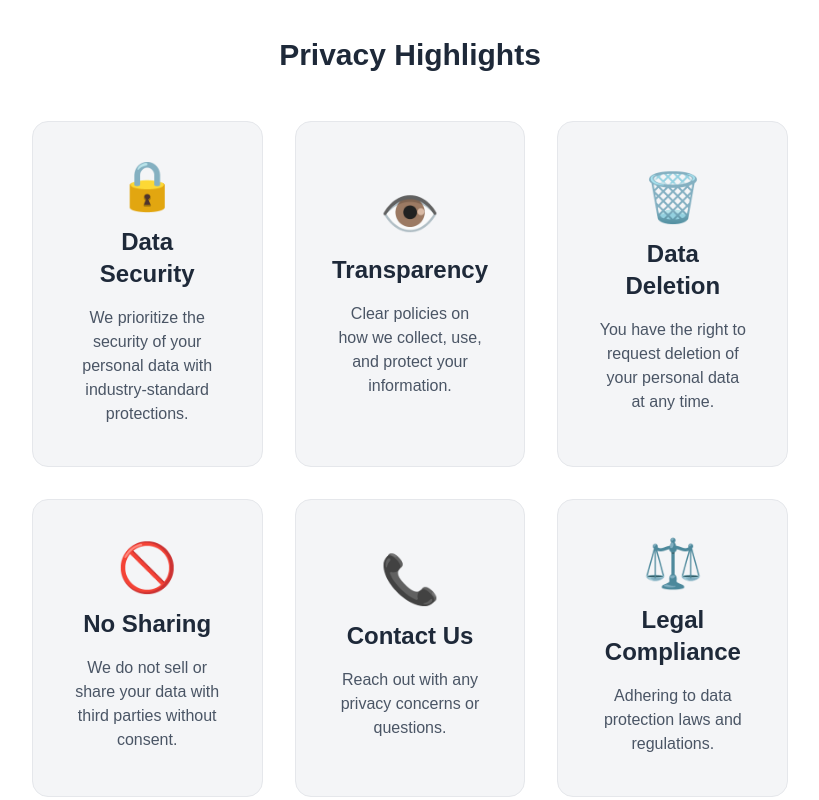
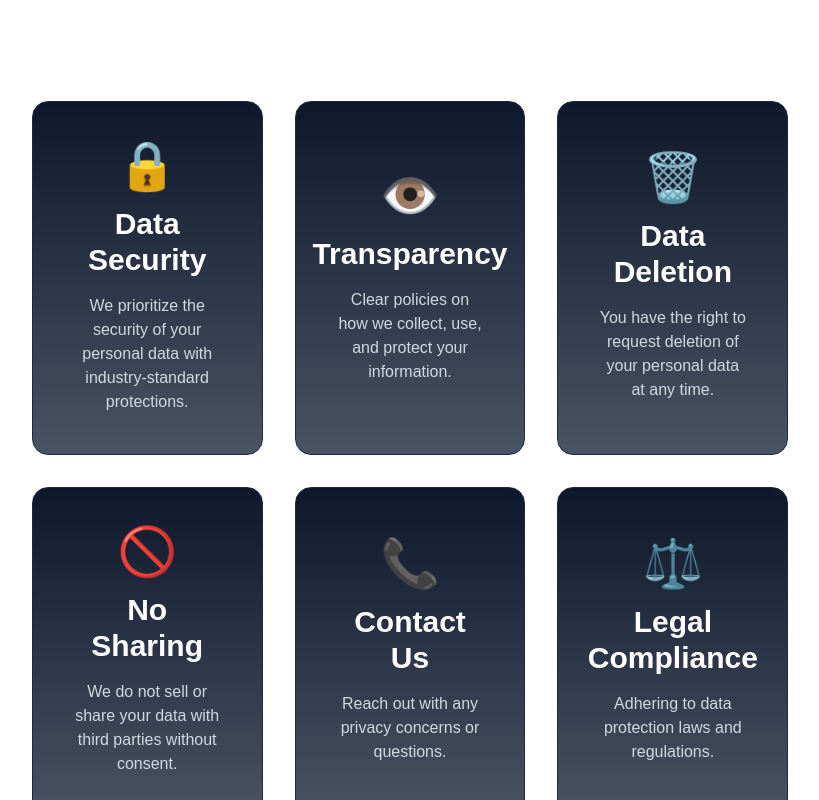
Before and after one commit to aboudeir-jojma/FlatPattern-site, a Next.js app: page /privacy in a window 1280 px wide. Shown: the part 320-1120 px from the top of the page, without its empty margins (230-1049 px from the left). Built offline with nearby package versions, Linux system fonts and the light colour scheme.

Commit message:
div COLOR

```diff
--- a/app/privacy/page.tsx
+++ b/app/privacy/page.tsx
@@ -2,46 +2,50 @@ export default function PrivacyPage() {
   return (
     <div className="min-h-screen bg-[#f9fafb] text-gray-800 py-20 px-6">
       <div className="w-4/5 mx-auto">
-        <h1 className="text-5xl font-bold mb-6 text-center text-orange-500">Privacy Policy</h1>
-        <p className="text-sm text-gray-600 mb-12 text-center">Last updated: October 21, 2025</p>
+
 
         {/* Privacy Highlights Section */}
         <section className="w-full bg-white py-16 mb-16 rounded-3xl shadow-md">
-          <div className="w-4/5 mx-auto px-4">
-            <h2 className="text-3xl font-bold text-center mb-12 text-gray-800">Privacy Highlights</h2>
-            <div className="grid grid-cols-1 sm:grid-cols-2 lg:grid-cols-3 gap-8">
-              <div className="bg-[#f4f5f7] border border-gray-200 rounded-2xl p-10 text-center flex flex-col items-center justify-center gap-4 min-h-[260px]">
+<h1 className="text-5xl font-bold mb-6 text-center text-orange-500">Privacy Policy</h1>
+        <p className="text-sm text-gray-600 mb-12 text-center">Last updated: October 21, 2025</p>
+ <section className="w-full bg-white py-16">
+      <div className="w-4/5 mx-auto px-4 grid grid-cols-1 sm:grid-cols-2 lg:grid-cols-3 gap-8">
+        <div className="bg-gradient-to-b from-slate-900 to-slate-800/80 border border-slate-800 rounded-2xl p-10 text-center text-slate-200 flex flex-col items-center justify-center gap-4 min-h-[280px]">
           <div className="text-5xl">🔒</div>
-                <h3 className="text-2xl font-semibold text-gray-800">Data Security</h3>
-                <p className="max-w-[40ch] text-gray-600">We prioritize the security of your personal data with industry-standard protections.</p>
+          <h3 className="text-2xl md:text-3xl font-semibold text-white">Data Security</h3>
+          <p className="max-w-[36ch] opacity-90">We prioritize the security of your personal data with industry-standard protections.</p>
         </div>
-              <div className="bg-[#f4f5f7] border border-gray-200 rounded-2xl p-10 text-center flex flex-col items-center justify-center gap-4 min-h-[260px]">
+        <div className="bg-gradient-to-b from-slate-900 to-slate-800/80 border border-slate-800 rounded-2xl p-10 text-center text-slate-200 flex flex-col items-center justify-center gap-4 min-h-[280px]">
           <div className="text-5xl">👁️</div>
-                <h3 className="text-2xl font-semibold text-gray-800">Transparency</h3>
-                <p className="max-w-[40ch] text-gray-600">Clear policies on how we collect, use, and protect your information.</p>
+          <h3 className="text-2xl md:text-3xl font-semibold text-white">Transparency</h3>
+          <p className="max-w-[38ch] opacity-90">Clear policies on how we collect, use, and protect your information.</p>
         </div>
-              <div className="bg-[#f4f5f7] border border-gray-200 rounded-2xl p-10 text-center flex flex-col items-center justify-center gap-4 min-h-[260px]">
+        <div className="bg-gradient-to-b from-slate-900 to-slate-800/80 border border-slate-800 rounded-2xl p-10 text-center text-slate-200 flex flex-col items-center justify-center gap-4 min-h-[280px]">
           <div className="text-5xl">🗑️</div>
-                <h3 className="text-2xl font-semibold text-gray-800">Data Deletion</h3>
-                <p className="max-w-[40ch] text-gray-600">You have the right to request deletion of your personal data at any time.</p>
+          <h3 className="text-2xl md:text-3xl font-semibold text-white">Data Deletion</h3>
+          <p className="max-w-[36ch] opacity-90">You have the right to request deletion of your personal data at any time.</p>
         </div>
-              <div className="bg-[#f4f5f7] border border-gray-200 rounded-2xl p-10 text-center flex flex-col items-center justify-center gap-4 min-h-[260px]">
+        <div className="bg-gradient-to-b from-slate-900 to-slate-800/80 border border-slate-800 rounded-2xl p-10 text-center text-slate-200 flex flex-col items-center justify-center gap-4 min-h-[280px]">
           <div className="text-5xl">🚫</div>
-                <h3 className="text-2xl font-semibold text-gray-800">No Sharing</h3>
-                <p className="max-w-[40ch] text-gray-600">We do not sell or share your data with third parties without consent.</p>
+          <h3 className="text-2xl md:text-3xl font-semibold text-white">No Sharing</h3>
+          <p className="max-w-[44ch] opacity-90">We do not sell or share your data with third parties without consent.</p>
         </div>
-              <div className="bg-[#f4f5f7] border border-gray-200 rounded-2xl p-10 text-center flex flex-col items-center justify-center gap-4 min-h-[260px]">
+        <div className="bg-gradient-to-b from-slate-900 to-slate-800/80 border border-slate-800 rounded-2xl p-10 text-center text-slate-200 flex flex-col items-center justify-center gap-4 min-h-[280px]">
           <div className="text-5xl">📞</div>
-                <h3 className="text-2xl font-semibold text-gray-800">Contact Us</h3>
-                <p className="max-w-[40ch] text-gray-600">Reach out with any privacy concerns or questions.</p>
+          <h3 className="text-2xl md:text-3xl font-semibold text-white">Contact Us</h3>
+          <p className="max-w-[38ch] opacity-90">Reach out with any privacy concerns or questions.</p>
         </div>
-              <div className="bg-[#f4f5f7] border border-gray-200 rounded-2xl p-10 text-center flex flex-col items-center justify-center gap-4 min-h-[260px]">
+        <div className="bg-gradient-to-b from-slate-900 to-slate-800/80 border border-slate-800 rounded-2xl p-10 text-center text-slate-200 flex flex-col items-center justify-center gap-4 min-h-[280px]">
           <div className="text-5xl">⚖️</div>
-                <h3 className="text-2xl font-semibold text-gray-800">Legal Compliance</h3>
-                <p className="max-w-[40ch] text-gray-600">Adhering to data protection laws and regulations.</p>
+          <h3 className="text-2xl md:text-3xl font-semibold text-white">Legal Compliance</h3>
+          <p className="max-w-[44ch] opacity-90">Adhering to data protection laws and regulations.</p>
         </div>
       </div>
-          </div>
+    </section>
+
+
+
+
         </section>
 
         <div className="prose prose-lg max-w-none">
@@ -208,22 +212,24 @@ export default function PrivacyPage() {
         </div>
 </div>
 
-        <section className="mt-16 bg-white border border-gray-200 rounded-3xl p-12 text-center shadow-sm">
-          <h2 className="text-4xl font-bold mb-6">Have Questions?</h2>
-          <p className="text-lg mb-8 opacity-90">We're here to help with any privacy concerns or inquiries.</p>
+
+
+        <section className="mt-16 bg-gradient-to-b from-slate-900 to-slate-800/80 border border-gray-200 rounded-3xl p-12 text-center shadow-sm">
+          <h2 className="text-2xl md:text-3xl font-semibold text-white">Have Questions?</h2>
+          <p className="text-lg mb-8  text-white">We're here to help with any privacy concerns or inquiries.</p>
           <div className="flex flex-col sm:flex-row justify-center items-center gap-6">
             <div className="flex items-center gap-3">
               <div className="text-3xl">📧</div>
               <div className="text-left">
-                <p className="font-semibold text-gray-800">Email Us</p>
-                <p className="text-gray-600">contact@sheetmetaldevelopment.com</p>
+                <p className="font-semibold  text-white">Email Us</p>
+                <p className=" text-white">contact@sheetmetaldevelopment.com</p>
               </div>
             </div>
             <div className="flex items-center gap-3">
               <div className="text-3xl">🌐</div>
               <div className="text-left">
-                <p className="font-semibold text-gray-800">Visit Our Site</p>
-                <p className="text-gray-600">sheetmetaldevelopment.com</p>
+                <p className="font-semibold  text-white">Visit Our Site</p>
+                <p className=" text-white">sheetmetaldevelopment.com</p>
               </div>
             </div>
           </div>
--- a/app/terms/page.tsx
+++ b/app/terms/page.tsx
@@ -6,11 +6,7 @@ export default function TermsPage() {
         <p className="text-sm text-gray-600 mb-8 text-center">Last updated: October 21, 2025</p>
 
         <div className="prose prose-lg max-w-none">
-          <div className="bg-white rounded-2xl p-8 shadow-sm mb-8">
-            <p className="mb-6 text-gray-700">
-              Please read these terms and conditions carefully before using Our Service.
-            </p>
-          </div>
+
 
           <div className="bg-[#eef6ff] rounded-2xl p-8 shadow-sm mb-8">
             <h2 className="text-3xl font-semibold mb-6 text-gray-800 flex items-center gap-3">
```
Lines whose indentation alone changed are shown as unchanged.
